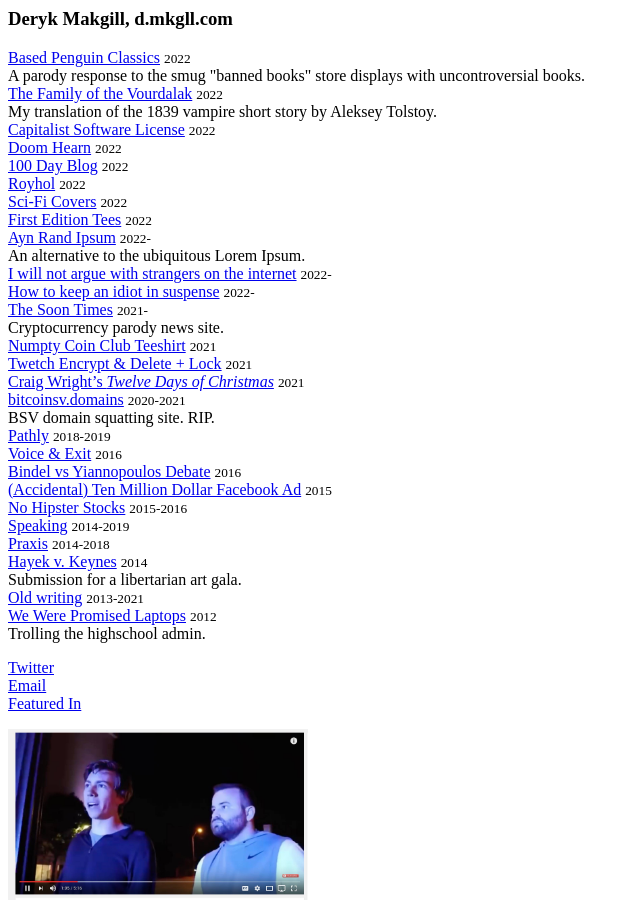
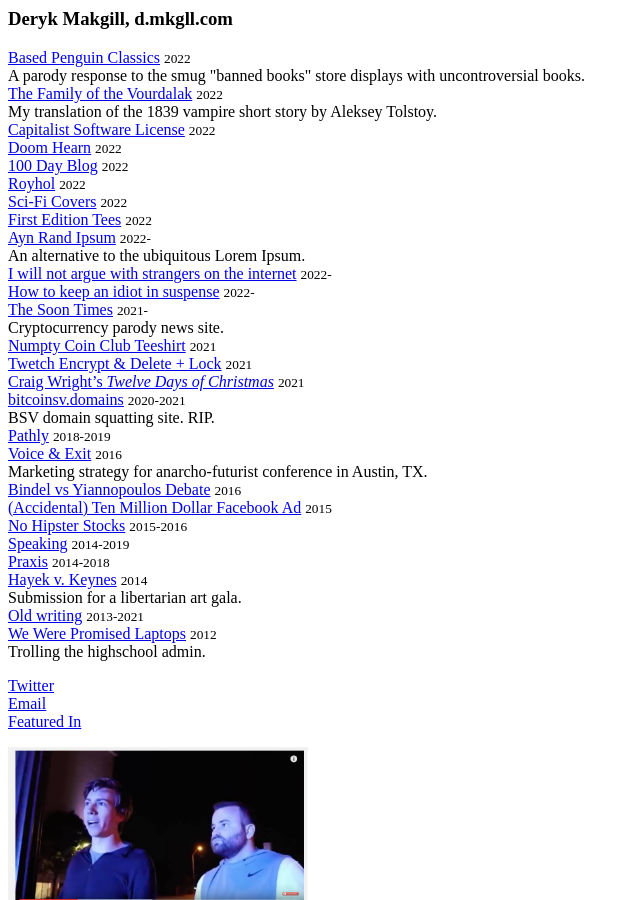
Before and after one commit to dmkgll/dmkgll, a Jekyll site: the page built from index.md, in a window 1280 px wide and 900 px high. Shown: the whole window, without its empty margins (0-640 px from the left). Built offline with Jekyll 4.4.1, drawn with Linux system fonts in a browser that asks for light colours.

Commit message:
Update index.md

```diff
--- a/index.md
+++ b/index.md
@@ -41,7 +41,7 @@
   <li><a href="/csw12">Craig Wright’s <em>Twelve Days of Christmas</em></a> <small>2021</small></li>
   <li><a href="/bsvdomains">bitcoinsv.domains</a> <small>2020-2021</small><br>BSV domain squatting site. RIP.</li>
   <li><a href="/pathly">Pathly</a> <small>2018-2019</small></li>
-  <li><a href="/v&amp;e">Voice &amp; Exit</a> <small>2016</small></li>
+  <li><a href="/v&amp;e">Voice &amp; Exit</a> <small>2016</small><br>Marketing strategy for anarcho-futurist conference in Austin, TX.</li>
   <li><a href="/bvyd">Bindel vs Yiannopoulos Debate</a> <small>2016</small></li>
   <li><a href="/acutuc">(Accidental) Ten Million Dollar Facebook Ad</a> <small>2015</small></li>
   <li><a href="/nohipster">No Hipster Stocks</a> <small>2015-2016</small></li>
```
